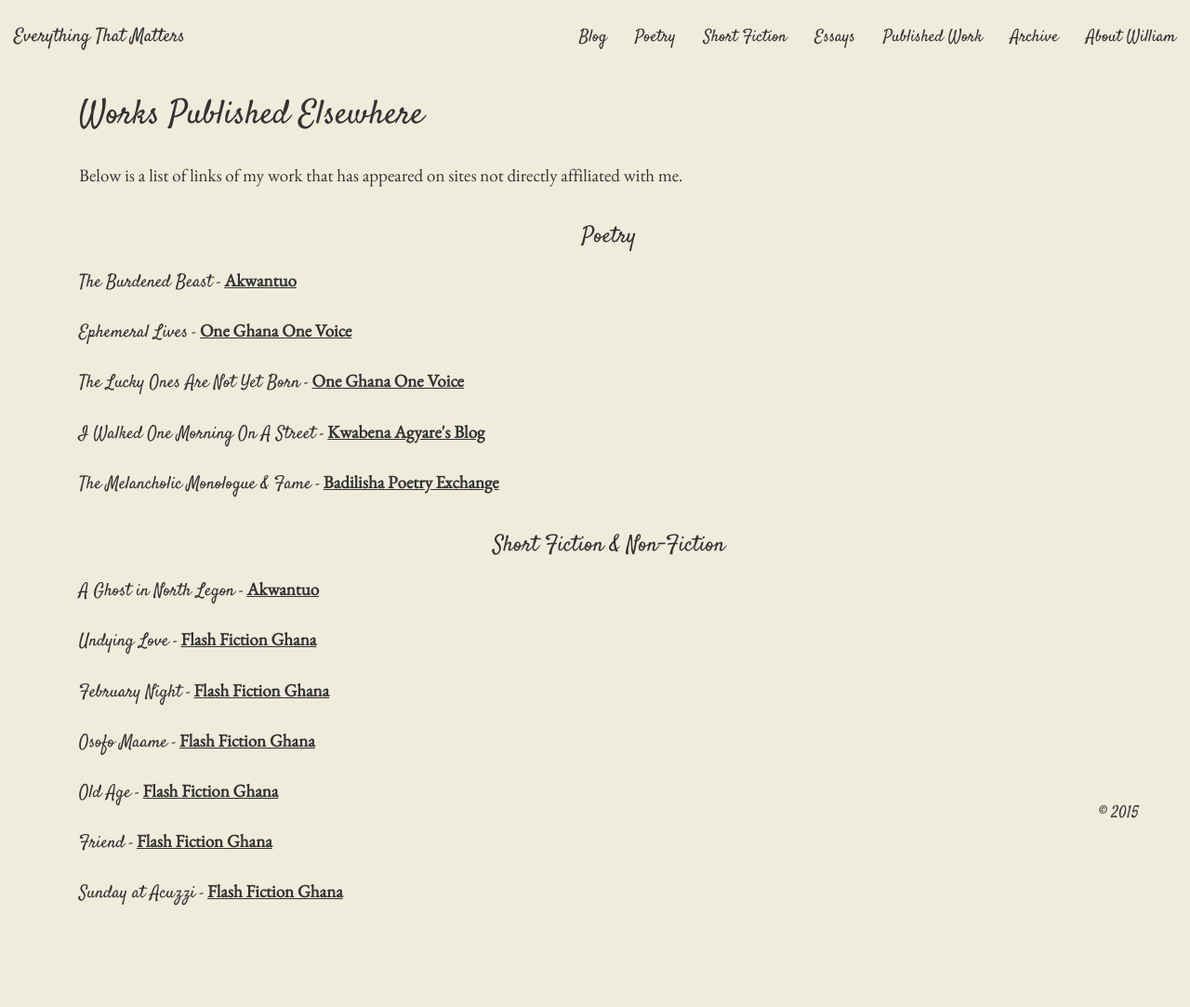
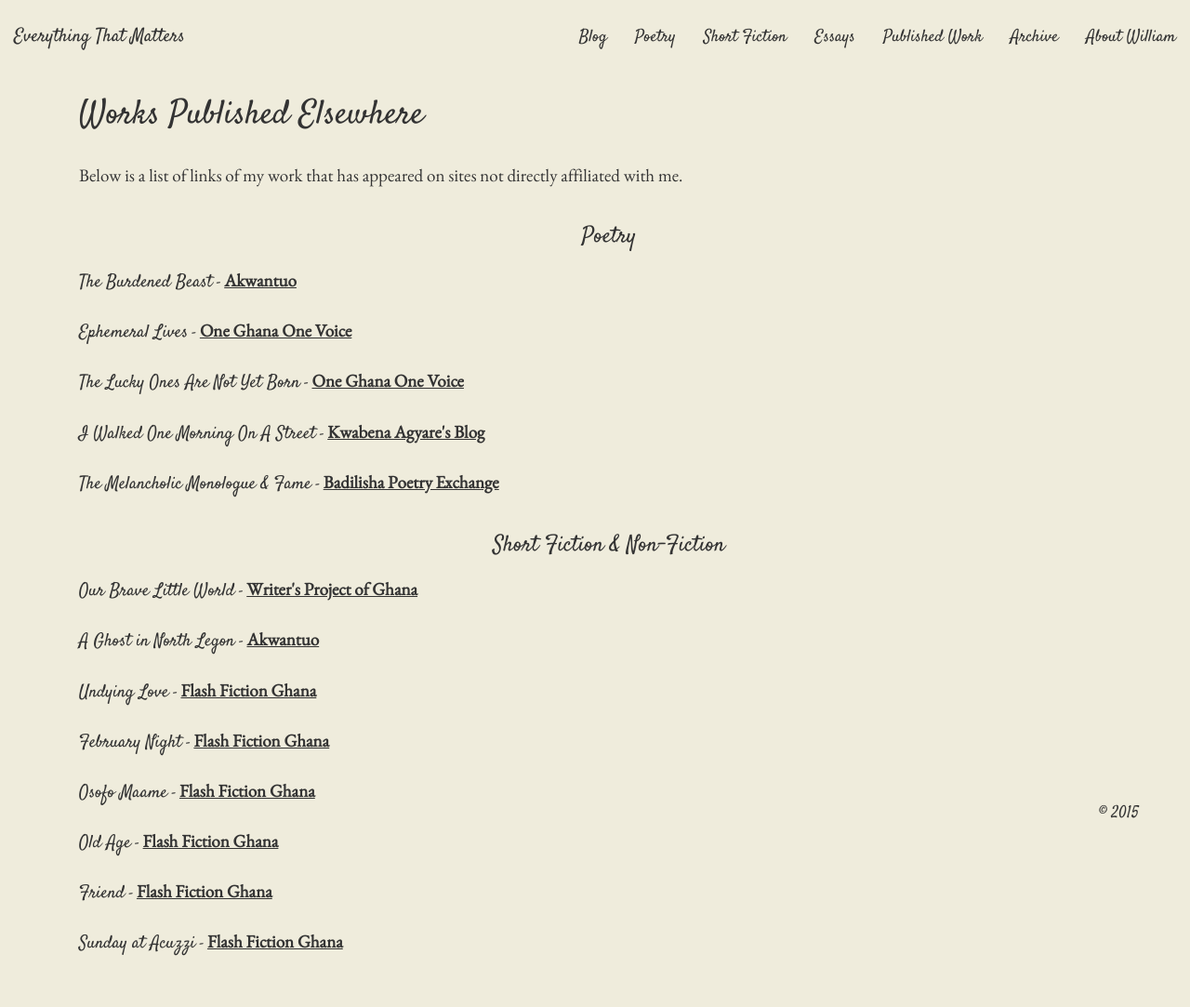
Before and after one commit to jessejohnson/wsgeorge, a Jekyll site: the page built from published.html, in a window 1280 px wide. Shown: the whole page at 93% size. Built offline with Jekyll 4.4.1, drawn with Linux system fonts in a browser that asks for light colours; nearby versions of some CDN libraries; before the commit the page ends 1029 px from its top, so only the background shows below that.

Commit message:
add Our Brave Little World link

```diff
--- a/published.html
+++ b/published.html
@@ -42,6 +42,12 @@ Below is a list of links of my work that has appeared on sites not directly affi
 <h3 class="content-subtitle text-center">Short Fiction &amp; Non-Fiction</h3>
 
 <p class="content-text">
+	<span class="content-subtitle">Our Brave Little World</span> -
+	<a href="http://writersprojectghana.com/ourbravelittleworld/index.html" target="_blank">Writer's Project of Ghana</a>
+</p>
+
+
+<p class="content-text">
 	<span class="content-subtitle">A Ghost in North Legon</span> -
 	<a href="http://akwantuo.org/?p=451" target="_blank">Akwantuo</a>
 </p>
```
